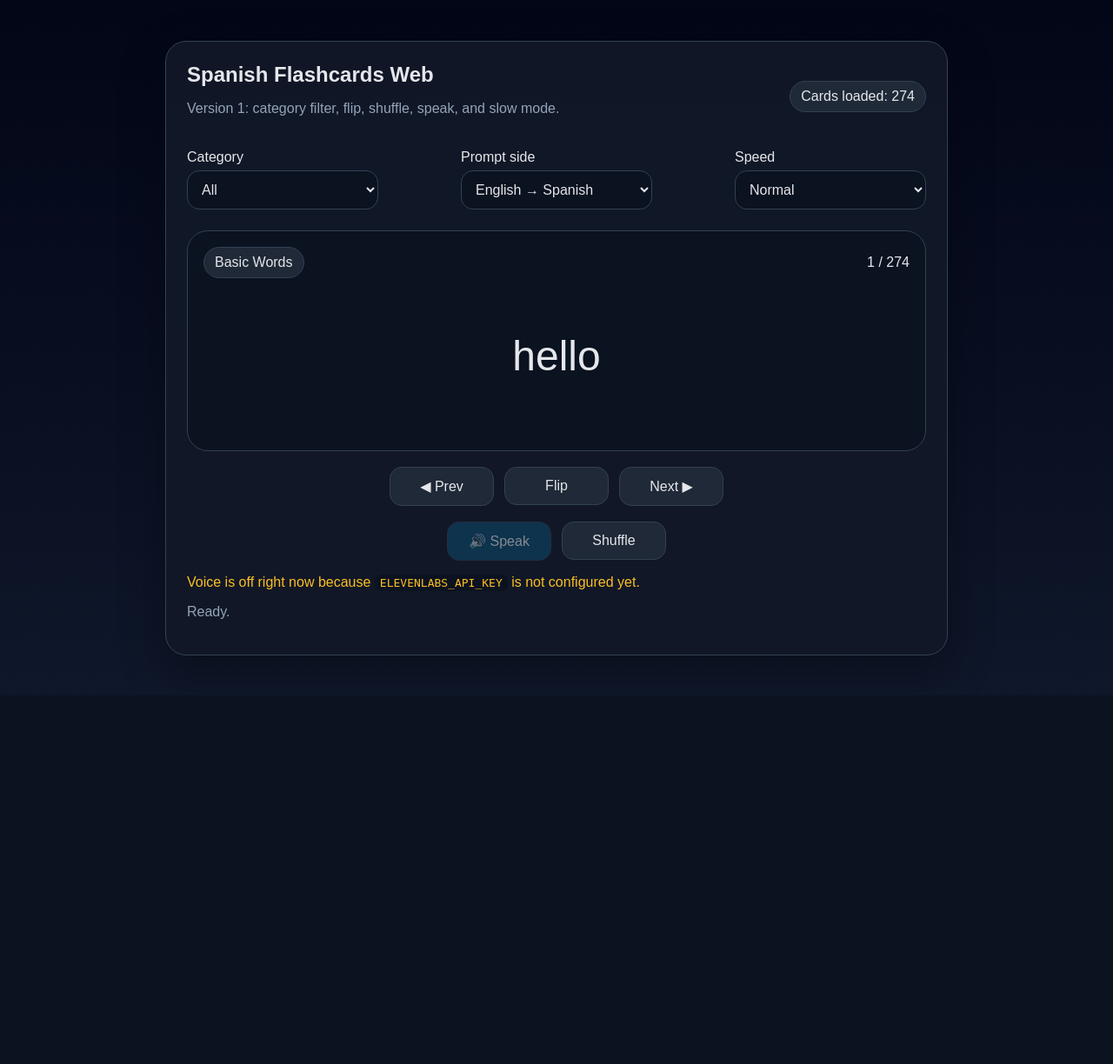
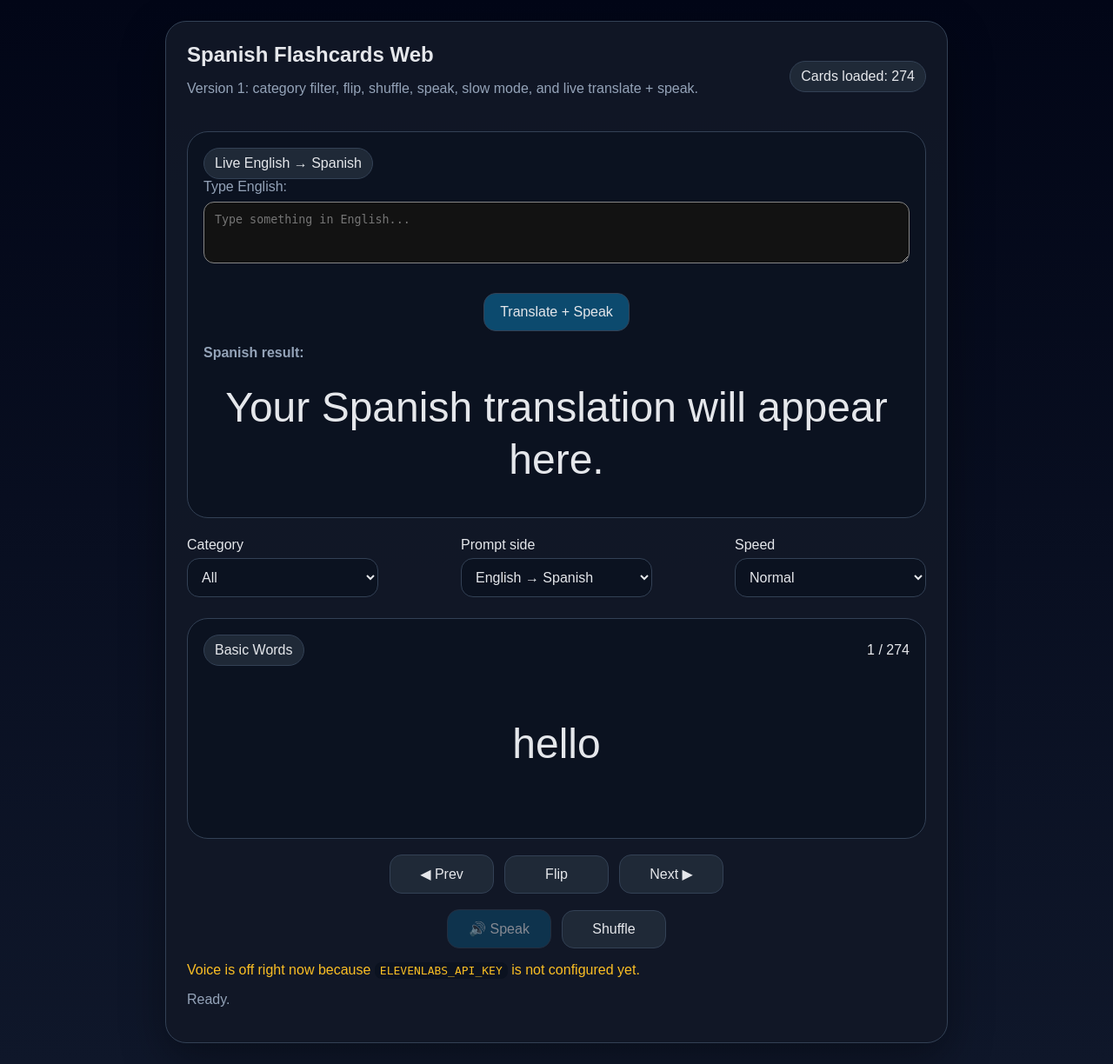
Before and after one commit to terryprice1247/spanish-flashcards-voice, a FastAPI app: page / in a window 1280 px wide. Shown: the whole page at 87% size. Before the commit the page ends 754 px from the top, so only its background shows below. Run offline with FastAPI, Linux system fonts and the light colour scheme.

Commit message:
spanish - 4-1 - upgrade

```diff
--- a/templates/index.html
+++ b/templates/index.html
@@ -12,10 +12,35 @@
       <div class="header-row">
         <div>
           <h1>Spanish Flashcards Web</h1>
-          <p class="muted">Version 1: category filter, flip, shuffle, speak, and slow mode.</p>
+          <p class="muted">Version 1: category filter, flip, shuffle, speak, slow mode, and live translate + speak.</p>
         </div>
         <div class="pill">Cards loaded: {{ total }}</div>
       </div>
+
+      <section class="card-shell" style="margin-bottom: 18px;">
+        <div class="card-meta">
+          <span class="badge">Live English → Spanish</span>
+        </div>
+
+        <label for="liveEnglishInput" class="muted" style="display:block; margin-bottom:8px;">
+          Type English:
+        </label>
+        <textarea
+          id="liveEnglishInput"
+          rows="3"
+          placeholder="Type something in English..."
+          style="width:100%; padding:12px; border-radius:12px; margin-bottom:12px;"
+        ></textarea>
+
+        <div class="button-row secondary">
+          <button id="translateSpeakBtn" type="button">Translate + Speak</button>
+        </div>
+
+        <div style="margin-top:14px;">
+          <p class="muted" style="margin-bottom:6px;"><strong>Spanish result:</strong></p>
+          <div id="liveSpanishOutput" class="card-text" style="min-height:60px;">Your Spanish translation will appear here.</div>
+        </div>
+      </section>
 
       <div class="controls">
         <label>
@@ -87,6 +112,10 @@
     const statusText = document.getElementById('statusText');
     const speakBtn = document.getElementById('speakBtn');
 
+    const liveEnglishInput = document.getElementById('liveEnglishInput');
+    const liveSpanishOutput = document.getElementById('liveSpanishOutput');
+    const translateSpeakBtn = document.getElementById('translateSpeakBtn');
+
     function shuffleArray(arr) {
       for (let i = arr.length - 1; i > 0; i--) {
         const j = Math.floor(Math.random() * (i + 1));
@@ -155,6 +184,39 @@
       statusText.textContent = 'Shuffled current set.';
     }
 
+    async function playAudioFromText(text, speed) {
+      const response = await fetch(
+        `/api/speak?text=${encodeURIComponent(text)}&lang=es&speed=${encodeURIComponent(speed)}`
+      );
+
+      if (!response.ok) {
+        const err = await response.json();
+        throw new Error(err.detail || 'Voice request failed.');
+      }
+
+      const blob = await response.blob();
+      const audioUrl = URL.createObjectURL(blob);
+      const audio = new Audio(audioUrl);
+
+      return new Promise(async (resolve, reject) => {
+        audio.onended = () => {
+          URL.revokeObjectURL(audioUrl);
+          resolve();
+        };
+
+        audio.onerror = () => {
+          URL.revokeObjectURL(audioUrl);
+          reject(new Error('Audio playback failed.'));
+        };
+
+        try {
+          await audio.play();
+        } catch (error) {
+          reject(error);
+        }
+      });
+    }
+
     async function speakCard() {
       const card = currentCard();
       if (!card) return;
@@ -169,35 +231,52 @@
       speakBtn.disabled = true;
 
       try {
-        const response = await fetch(
-          `/api/speak?text=${encodeURIComponent(text)}&lang=es&speed=${encodeURIComponent(speed)}`
+        await playAudioFromText(text, speed);
+        statusText.textContent = 'Playback complete.';
+      } catch (error) {
+        statusText.textContent = `Voice error: ${error.message}`;
+      } finally {
+        speakBtn.disabled = false;
+      }
+    }
+
+    async function translateAndSpeakLive() {
+      const englishText = liveEnglishInput.value.trim();
+      const speed = speedSelect.value;
+
+      if (!englishText) {
+        statusText.textContent = 'Type some English text first.';
+        return;
+      }
+
+      translateSpeakBtn.disabled = true;
+      liveSpanishOutput.textContent = 'Translating...';
+      statusText.textContent = 'Translating English to Spanish...';
+
+      try {
+        const translateResponse = await fetch(
+          `/api/translate?text=${encodeURIComponent(englishText)}`
         );
 
-        if (!response.ok) {
-          const err = await response.json();
-          throw new Error(err.detail || 'Voice request failed.');
+        if (!translateResponse.ok) {
+          const err = await translateResponse.json();
+          throw new Error(err.detail || 'Translation failed.');
         }
 
-        const blob = await response.blob();
-        const audioUrl = URL.createObjectURL(blob);
-        const audio = new Audio(audioUrl);
+        const data = await translateResponse.json();
+        liveSpanishOutput.textContent = data.spanish;
 
-        audio.onended = () => {
-          URL.revokeObjectURL(audioUrl);
-          statusText.textContent = 'Playback complete.';
-          speakBtn.disabled = false;
-        };
+        statusText.textContent = speed === 'slow'
+          ? 'Translation ready. Generating slow audio...'
+          : 'Translation ready. Generating audio...';
 
-        audio.onerror = () => {
-          URL.revokeObjectURL(audioUrl);
-          statusText.textContent = 'Audio playback failed.';
-          speakBtn.disabled = false;
-        };
-
-        await audio.play();
+        await playAudioFromText(data.spanish, speed);
+        statusText.textContent = 'Playback complete.';
       } catch (error) {
-        statusText.textContent = `Voice error: ${error.message}`;
-        speakBtn.disabled = false;
+        liveSpanishOutput.textContent = 'Translation failed.';
+        statusText.textContent = `Error: ${error.message}`;
+      } finally {
+        translateSpeakBtn.disabled = false;
       }
     }
 
@@ -208,6 +287,10 @@
 
     if (speakBtn) {
       speakBtn.addEventListener('click', speakCard);
+    }
+
+    if (translateSpeakBtn) {
+      translateSpeakBtn.addEventListener('click', translateAndSpeakLive);
     }
 
     categorySelect.addEventListener('change', loadCards);
```
